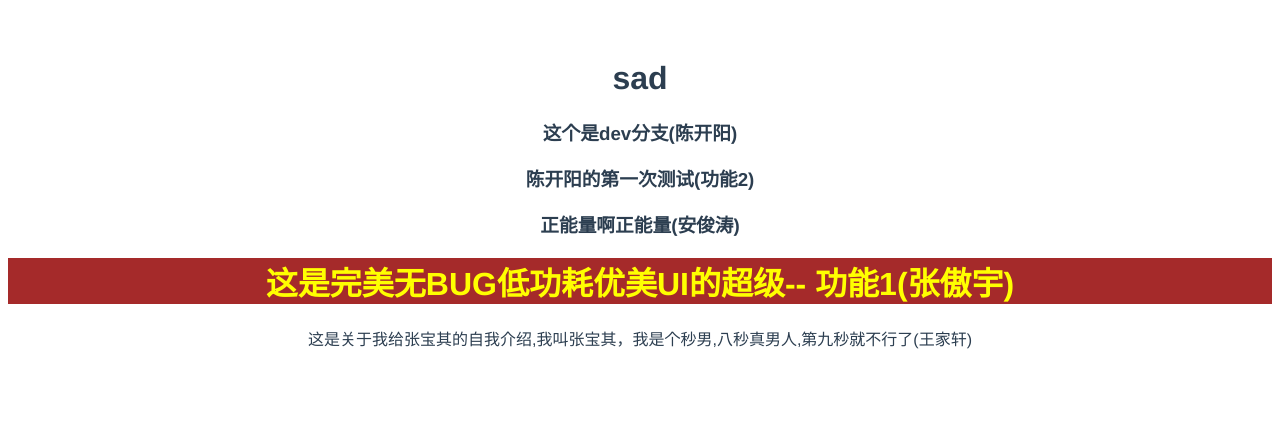
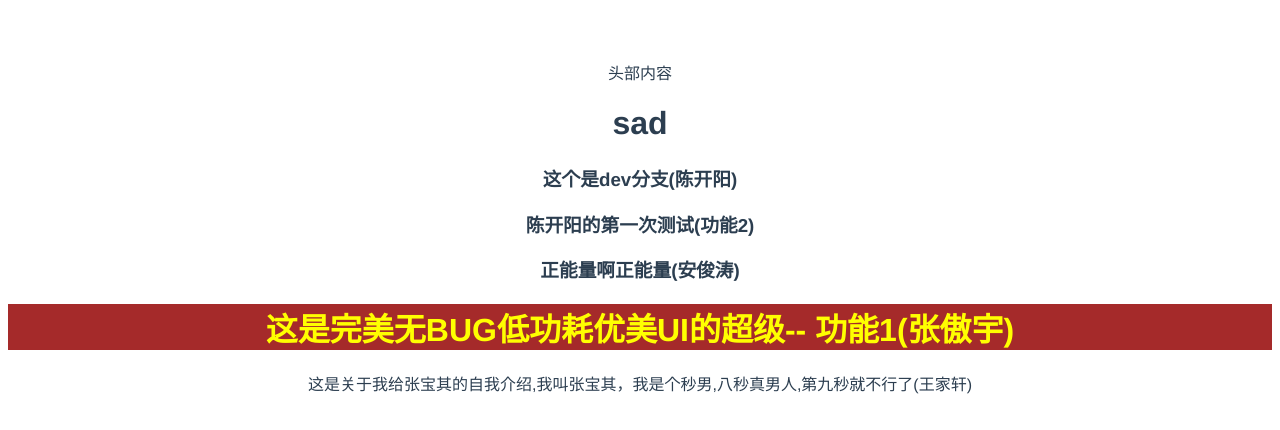
Before and after one commit to HuaianFlowingYear/test-0703---, a Vue app: page / in a window 1280 px wide. Shown: the top 430 px of the page. Built offline with nearby package versions, Linux system fonts and the light colour scheme.

Commit message:
头部内容#8

```diff
--- a/src/App.vue
+++ b/src/App.vue
@@ -1,11 +1,17 @@
 <template>
   <div id="app">
+    <div class="w-[1080px] h-[100px] bg-[cyan]">
+      头部内容
+    </div>
+
+
     <h1>sad</h1>
     <h3>这个是dev分支(陈开阳)</h3>
     <h3>陈开阳的第一次测试(功能2)</h3>
     <h3>正能量啊正能量(安俊涛)</h3>
     <h1 class="bg">这是完美无BUG低功耗优美UI的超级-- 功能1(张傲宇)</h1>
     <p>这是关于我给张宝其的自我介绍,我叫张宝其，我是个秒男,八秒真男人,第九秒就不行了(王家轩)</p>
+
   </div>
 </template>
 
```
